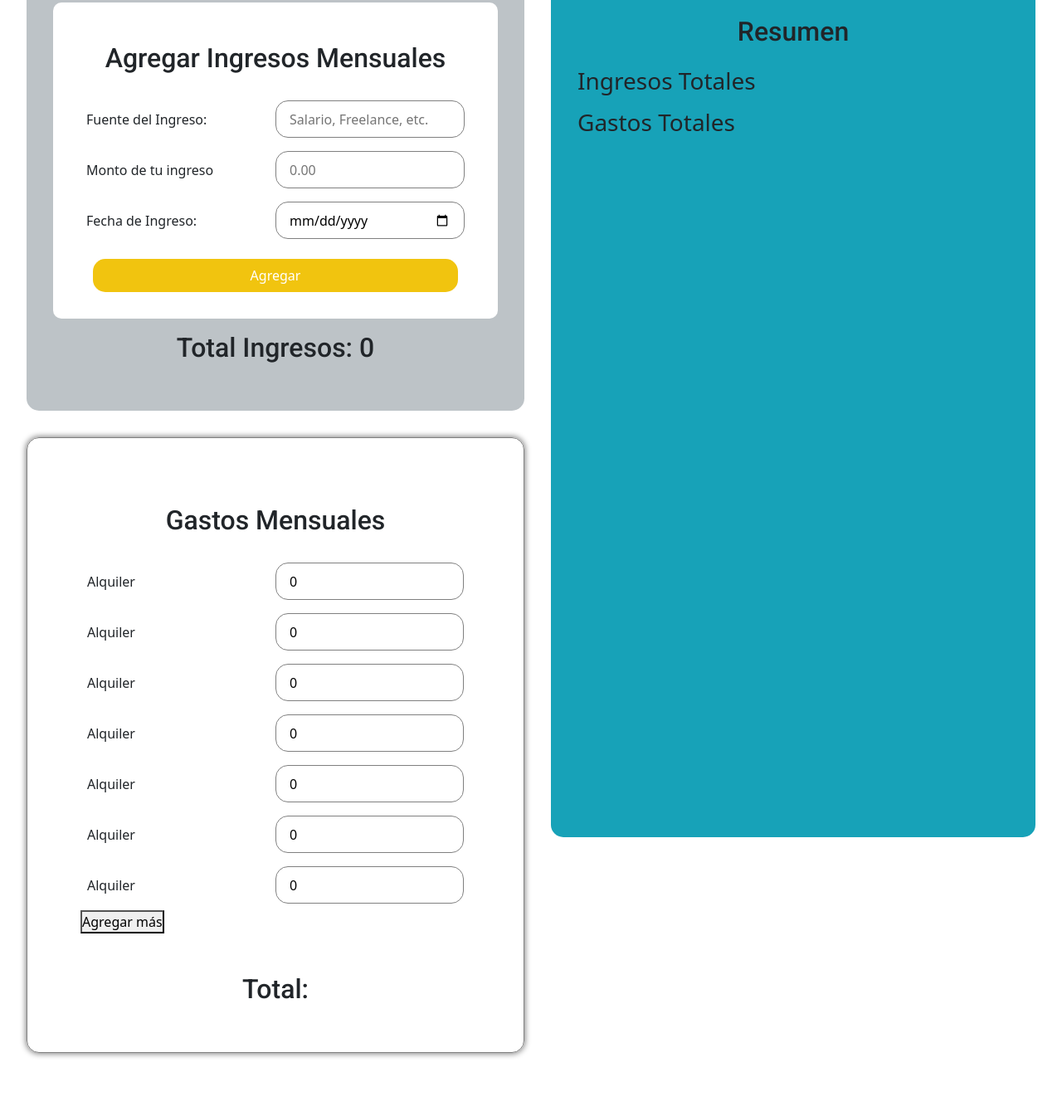
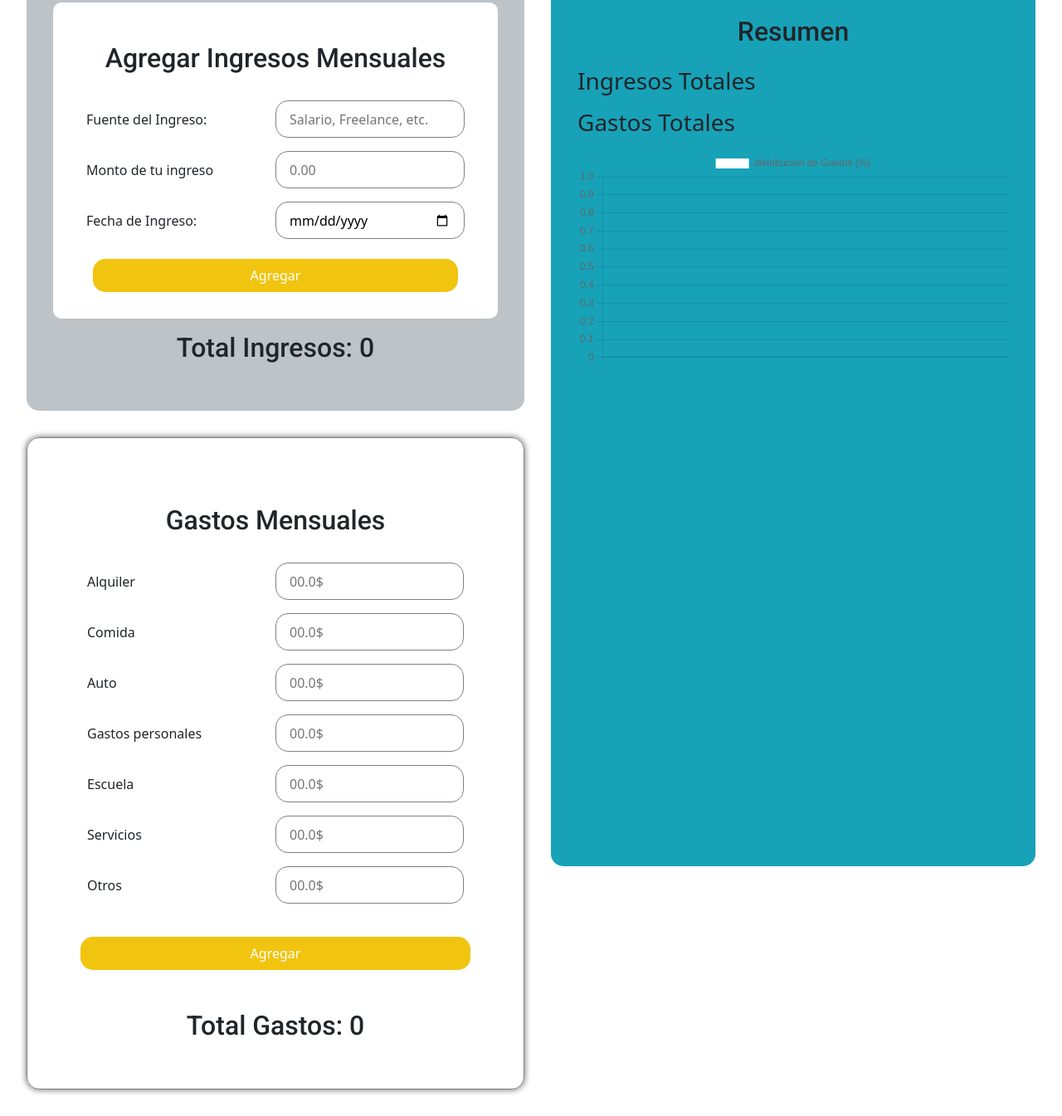
Before and after one commit to Aleska19/personal_budget_app, a website: page pages/simulador.html in a window 1280 px wide. Shown: the part 790-2135 px from the top of the page at 83% size. Before the commit the page ends 2091 px from the top, so only its background shows below. Drawn offline with nearby package versions, Linux system fonts and the light colour scheme.

Commit message:
Agregando chart js a mi proyecto

```diff
--- /dev/null
+++ b/js/gastos.js
@@ -0,0 +1,88 @@
+const ctx = document.getElementById("myChart").getContext('2d');
+
+const gastosChart = new Chart (ctx, {
+    type: 'bar',
+    data:{
+        labels:[],
+        datasets: [{
+            label:'distribucion de Gastos (%)',
+            data: [],
+            backgroundColor: [
+                '#FFFFFF',
+                'pink',
+                'black',
+            ],
+            borderColor: [
+                '#00000'
+            ],
+            bordeWidth: 2
+        }]
+    },
+    option:{
+        responsive: true,
+        plugins:{
+            tooltip:{
+                callbacks:{
+                    label: function(context){
+                        const label = context.label ||'';
+                        const value = context.raw || 0;
+                        return`${label}: ${value.toFixed(2)}%`;
+                    }
+                }
+            },
+            legend:{
+                display: true,
+                position:'bottom'
+            }
+        }
+    }
+});
+//variables simulador
+const btnAgregar= document.getElementById('agregarGastos');
+const totalGastosElement= document.getElementById('totalGastos');
+
+//Array para almacenar los gastos
+const gastos = [];
+
+//Funcion para calcular los gastos y actualizar grafico de chart.ja
+function calcularTotalGastos(){
+    let total = 0;
+
+//Obtener el valor del input y label
+    const montoGastos = document.querySelectorAll('#montoGastos');
+    const labelGastos = document.querySelectorAll('#descripcionGasto');
+
+//Reiniciar datos de gastos y etiquetas en el grafico;
+    gastosChart.data.labels = [];
+    gastosChart.data.datasets[0].data = [];
+
+//Recorrer cada input y aggregar valores al grafico
+    montoGastos.forEach((gasto, index)=>{
+        const monto = parseFloat(gasto.value) || 0;
+        const label = labelGastos[index].textContent.trim();
+
+//Sumar el total de gastos
+        total += monto;
+
+//agregar los datos a mi array vacio
+        gastos.push(monto);
+        console.log('Descripcion:', label + " " + 'Gastos:', monto);
+        console.log("Total:", total)
+
+//Agregar al grafico
+        gastosChart.data.labels.push(label);
+        gastosChart.data.datasets[0].data.push(monto);
+    });
+
+//Actualizar el elemneto del dom para agregar el tortal.
+    totalGastosElement.textContent = total.toFixed(2) + "$";
+
+//actualizar graficos para agregar los nuevos datos
+    gastosChart.update();
+}
+
+//Evento para añadir un gasto al presionar el boton
+btnAgregar.addEventListener("click", function(event){
+event.preventDefault();
+calcularTotalGastos();
+})
--- a/js/ingresos.js
+++ b/js/ingresos.js
@@ -16,7 +16,7 @@ function ingresosMensuales(){
 
 //aqui agregamos una condicion al llenar el formulario
     if(descripcionIngreso && montoIngreso && fechaIngreso){
-        ingresos.push({descripcio: descripcionIngreso, monto: montoIngreso, fecha: fechaIngreso});
+        ingresos.push({descripcion: descripcionIngreso, monto: montoIngreso, fecha: fechaIngreso});
         console.log('ingresos actuales', ingresos)
     }else{
         alert("Por favor, completa todos los campos antes de agregar")
@@ -27,7 +27,7 @@ function ingresosMensuales(){
 totalIngresos += montoIngreso;
 
 //mostrar el total de ingresos
-totalIngresosElement.textContent = totalIngresos.toFixed(2);
+totalIngresosElement.textContent = totalIngresos.toFixed(2) + "$";
 }
 
 //Le agregamos funcionalidad al boton agregar
--- a/main.js
+++ b/main.js
@@ -1,3 +1,4 @@
+
 // const ingreso = [];
 // const gastos = [];
 
--- a/pages/simulador.html
+++ b/pages/simulador.html
@@ -10,17 +10,21 @@
     <link rel="preconnect" href="https://fonts.gstatic.com" crossorigin>
     <link href="https://fonts.googleapis.com/css2?family=Lato:ital,wght@0,100;0,300;0,400;0,700;0,900;1,100;1,300;1,400;1,700;1,900&family=Montserrat:ital,wght@0,100..900;1,100..900&family=Poppins:ital,wght@0,100;0,200;0,300;0,400;0,500;0,600;0,700;0,800;0,900;1,100;1,200;1,300;1,400;1,500;1,600;1,700;1,800;1,900&family=Roboto:ital,wght@0,100;0,300;0,400;0,500;0,700;0,900;1,100;1,300;1,400;1,500;1,700;1,900&family=Source+Code+Pro:ital,wght@0,200..900;1,200..900&display=swap" rel="stylesheet">
     <link href="https://cdn.jsdelivr.net/npm/bootstrap@5.1.3/dist/css/bootstrap.min.css" rel="stylesheet" integrity="sha384-1BmE4kWBq78iYhFldvKuhfTAU6auU8tT94WrHftjDbrCEXSU1oBoqyl2QvZ6jIW3" crossorigin="anonymous">
-
-    <title>Document</title>
+    <title>SmartBudget</title>
 </head>
 <body>
     <header class="header header_simulador">
        <!-- <img class="logo" src="../asset/SmartBudgetApp_logo_dark-04.png" alt="">-->
-        <h1>SMARTBUDGET</h1>
+        <h1>SMART<span>BUDGET</span></h1>
+
+        <nav class="nav">
+
+
+        </nav>
     </header>
     <section class="about-us">
         <div class="flex_info">
-            <img class="img img_principal" src="../asset/imagen_principal_simulador.jpg"  alt="">
+            <img class="img img_principal" src="../asset/personal-budget-black-and-blue-3.jpg"  alt="">
             <p>En <span>SmartBudget</span>, simplificamos el proceso de gestionar tus gastos personales. Nuestra herramienta te permite ingresar y organizar tus gastos de manera rápida y eficiente, sin la necesidad de registrarte o almacenar información. Todo se realiza de forma directa y segura</p>
         </div>
         <!--<a id="btn_empieza_ahora" href="">Empieza ahora</a>-->
@@ -63,44 +67,46 @@
             <form id="myForm" action="">
                 <h2>Gastos Mensuales</h2>
                 <div class="item">
-                    <label for="alquiler" name="alquiler">Alquiler</label>
-                    <input type="number" id="alquiler" name="alquiler" value="0" min="0" placeholder="00.0$" required>
+                    <label id="descripcionGasto" for="alquiler" name="alquiler">Alquiler</label>
+                    <input type="number" id="montoGastos" name="alquiler"  placeholder="00.0$" required>
                 </div>
 
                 <div class="item">
-                    <label for="alquiler" name="alquiler">Alquiler</label>
-                    <input type="number" id="alquiler" name="alquiler" value="0" min="0" placeholder="00.0$" required>
+                    <label id="descripcionGasto" for="alquiler" name="alquiler">Comida</label>
+                    <input type="number" id="montoGastos" name="alquiler"  placeholder="00.0$" required>
                 </div>
 
                 <div class="item">
-                    <label for="alquiler" name="alquiler">Alquiler</label>
-                    <input type="number" id="alquiler" name="alquiler" value="0" min="0" placeholder="00.0$" required>
+                    <label id="descripcionGasto" for="alquiler" name="alquiler">Auto</label>
+                    <input type="number" id="montoGastos" name="alquiler"  placeholder="00.0$" required>
                 </div>
 
                 <div class="item">
-                    <label for="alquiler" name="alquiler">Alquiler</label>
-                    <input type="number" id="alquiler" name="alquiler" value="0" min="0" placeholder="00.0$" required>
+                    <label id="descripcionGasto" for="alquiler" name="alquiler">Gastos personales</label>
+                    <input type="number" id="montoGastos" name="alquiler" placeholder="00.0$" required>
                 </div>
 
                 <div class="item">
-                    <label for="alquiler" name="alquiler">Alquiler</label>
-                    <input type="number" id="alquiler" name="alquiler" value="0" min="0" placeholder="00.0$" required>
+                    <label id="descripcionGasto" for="alquiler" name="alquiler">Escuela</label>
+                    <input type="number" id="montoGastos" name="alquiler" placeholder="00.0$" required>
                 </div>
 
                 <div class="item">
-                    <label for="alquiler" name="alquiler">Alquiler</label>
-                    <input type="number" id="alquiler" name="alquiler" value="0" min="0" placeholder="00.0$" required>
+                    <label id="descripcionGasto" for="alquiler" name="alquiler">Servicios</label>
+                    <input type="number" id="montoGastos" name="alquiler" placeholder="00.0$" required>
                 </div>
 
                 <div class="item">
-                    <label for="alquiler" name="alquiler">Alquiler</label>
-                    <input type="number" id="alquiler" name="alquiler" value="0" min="0" placeholder="00.0$" required>
+                    <label id="descripcionGasto" for="alquiler" name="alquiler">Otros</label>
+                    <input type="number" id="montoGastos" name="alquiler" placeholder="00.0$" required>
                 </div>
 
-                <button id="agregarGastos" type="add">Agregar más</button>
+                <div id="btn-gastos" class="btn-gastos">
+                    <a id="agregarGastos" href="#">Agregar </a>
+                </div>
 
             </form>
-            <h2>Total:</h2>
+            <h2>Total Gastos: <span id="totalGastos">0</span></h2>
         </div>
 
         <div class="resumen-grid">
@@ -114,18 +120,16 @@
                 <h3>Gastos Totales</h3>
                 <p></p>
             </div>
+
+            <canvas id="myChart" width="400" height="200"></canvas>
         </div>
     </section>
 
-
-
-
-
+    <script src="https://cdn.jsdelivr.net/npm/chart.js"></script>
+    <script src="https://cdn.jsdelivr.net/npm/bootstrap@5.1.3/dist/js/bootstrap.bundle.min.js" integrity="sha384-ka7Sk0Gln4gmtz2MlQnikT1wXgYsOg+OMhuP+IlRH9sENBO0LRn5q+8nbTov4+1p" crossorigin="anonymous"></script>
     <script src="../main.js"></script>
     <script src="../js/btn.js"></script>
     <script src="../js/ingresos.js"></script>
-    <script src="https://cdn.jsdelivr.net/npm/bootstrap@5.1.3/dist/js/bootstrap.bundle.min.js" integrity="sha384-ka7Sk0Gln4gmtz2MlQnikT1wXgYsOg+OMhuP+IlRH9sENBO0LRn5q+8nbTov4+1p" crossorigin="anonymous"></script>
-
-
+    <script src="../js/gastos.js"></script>
 </body>
 </html>
--- a/sass/pages/simulador.scss
+++ b/sass/pages/simulador.scss
@@ -1,6 +1,6 @@
 @import '../utils/mixins.scss';
 .header_simulador{
-    background: black;
+    background: #131323;
     box-shadow: 0 0 5px 0;
     border-bottom: solid 1px #bdc3c7;
     padding: 1rem;
@@ -11,7 +11,7 @@
 }
 
 .about-us{
-    background-color: currentColor;
+    background-color: #131323;
     padding: 3rem;
 }
 
@@ -72,6 +72,12 @@
         border: solid 1px gray;
         box-shadow: 0px 0px 7px 1px gray;
         @include formularios;
+      .btn-gastos{
+        padding: 2rem 0 0 0;
+        a{
+            @include btn;
+        }
+      }
     }
     .resumen-grid{
         grid-column: 2/4;
```
Also changed, not shown: package.json (+6 -2 lines), asset/personal-budget-black-and-blue-2.jpg (added), asset/personal-budget-black-and-blue-3.jpg (added), asset/personal-budget-black-and-blue.jpg (added), asset/personalbudgetimg.jpg (added), css/style.css, 2 other files.
